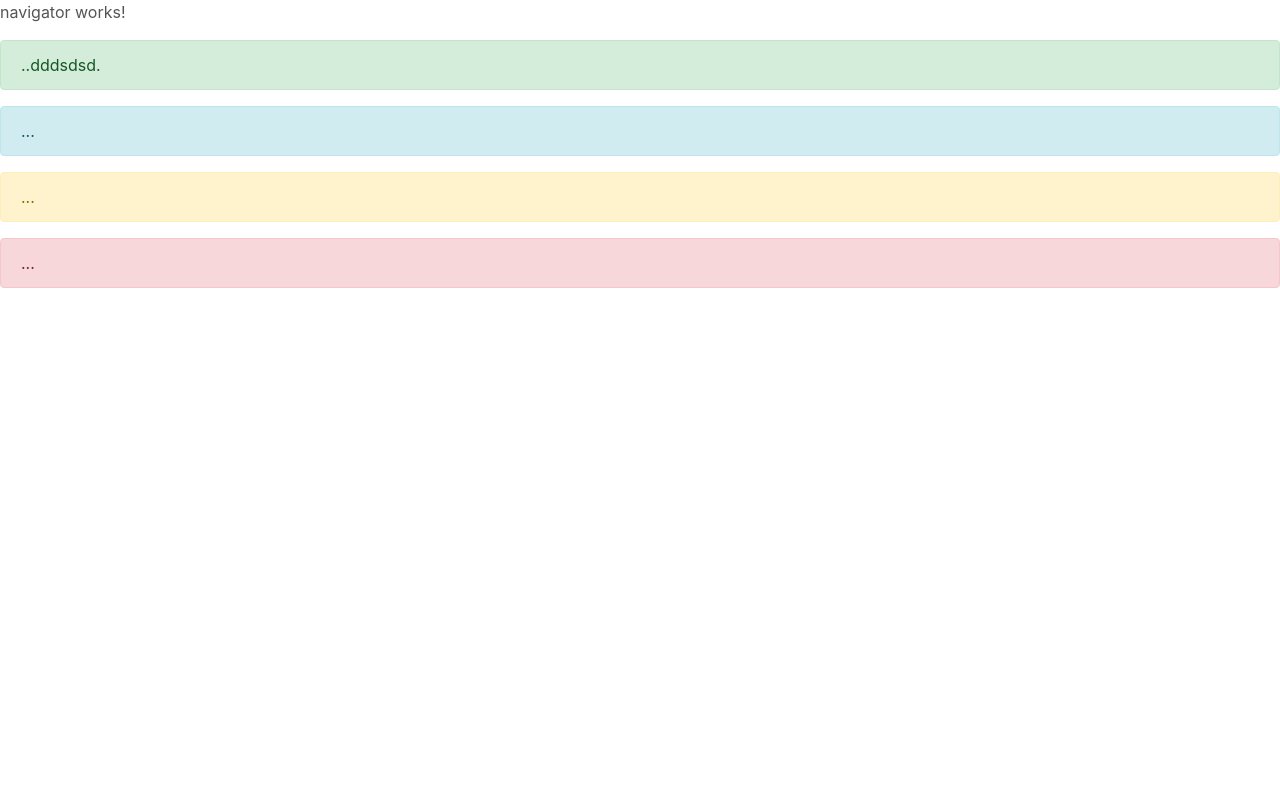
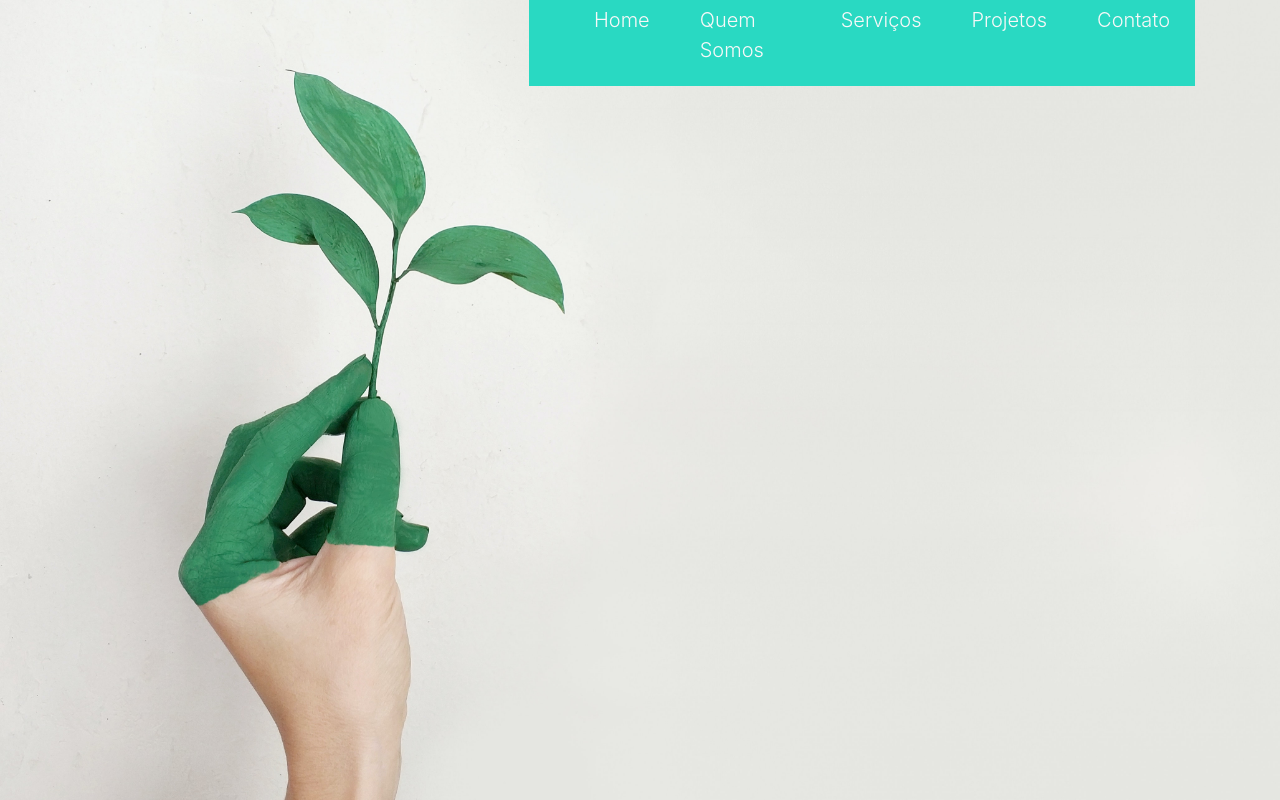
Before and after one commit to Ivan-sistema/maissustentabilidade, an Angular app: page / in a window 1280 px wide. Built offline with nearby package versions, Linux system fonts and the light colour scheme.

Commit message:
insecao do header e navigator

```diff
--- a/src/app/app.component.html
+++ b/src/app/app.component.html
@@ -1,5 +1 @@
 <app-header></app-header>
-<div class="alert alert-success" role="alert">..dddsdsd.</div>
-<div class="alert alert-info" role="alert">...</div>
-<div class="alert alert-warning" role="alert">...</div>
-<div class="alert alert-danger" role="alert">...</div>
--- a/src/app/components/header/header.component.html
+++ b/src/app/components/header/header.component.html
@@ -1 +1,5 @@
-<app-navigator></app-navigator>
+<div class="container-full banner-bg">
+    <div class="container">
+            <app-navigator></app-navigator>
+        </div>
+    </div>
--- a/src/app/components/header/header.component.scss
+++ b/src/app/components/header/header.component.scss
@@ -0,0 +1,5 @@
+.banner-bg{
+    background: url('../../../assets/images/banner.jpg') center center no-repeat;
+    height: 800px;
+    background-size: cover;
+}
--- a/src/app/shared/components/navigator/navigator.component.html
+++ b/src/app/shared/components/navigator/navigator.component.html
@@ -1 +1,9 @@
-<p>navigator works!</p>
+<div class="navigator">
+    <ul>
+        <li><a href="#">Home</a></li>
+        <li><a href="#">Quem Somos</a></li>
+        <li><a href="#">Serviços</a></li>
+        <li><a href="#">Projetos</a></li>
+        <li><a href="#">Contato</a></li>
+    </ul>
+</div>
--- a/src/app/shared/components/navigator/navigator.component.scss
+++ b/src/app/shared/components/navigator/navigator.component.scss
@@ -0,0 +1,31 @@
+
+
+.navigator{
+    width: 60%;
+    display: flex;
+    align-items: flex-end;
+    justify-content: flex-end;
+    float: right;
+    right: 0;
+    background: #29d9c2;
+}
+
+.navigator ul{
+    width: 100%;
+    list-style: none;
+    display: flex;
+    justify-content: center;
+}
+.navigator ul li{
+    padding: 5px 25px;
+    float: left;
+}
+.navigator ul li a{
+    color: #f8f8f8;
+    font-size: 20px;
+    font-weight: 300;
+
+}
+.navigator ul li:hover a{
+    color: #000000;
+}
```
Also changed, not shown: 1 other file (tests, documents, lock files or other folders).
